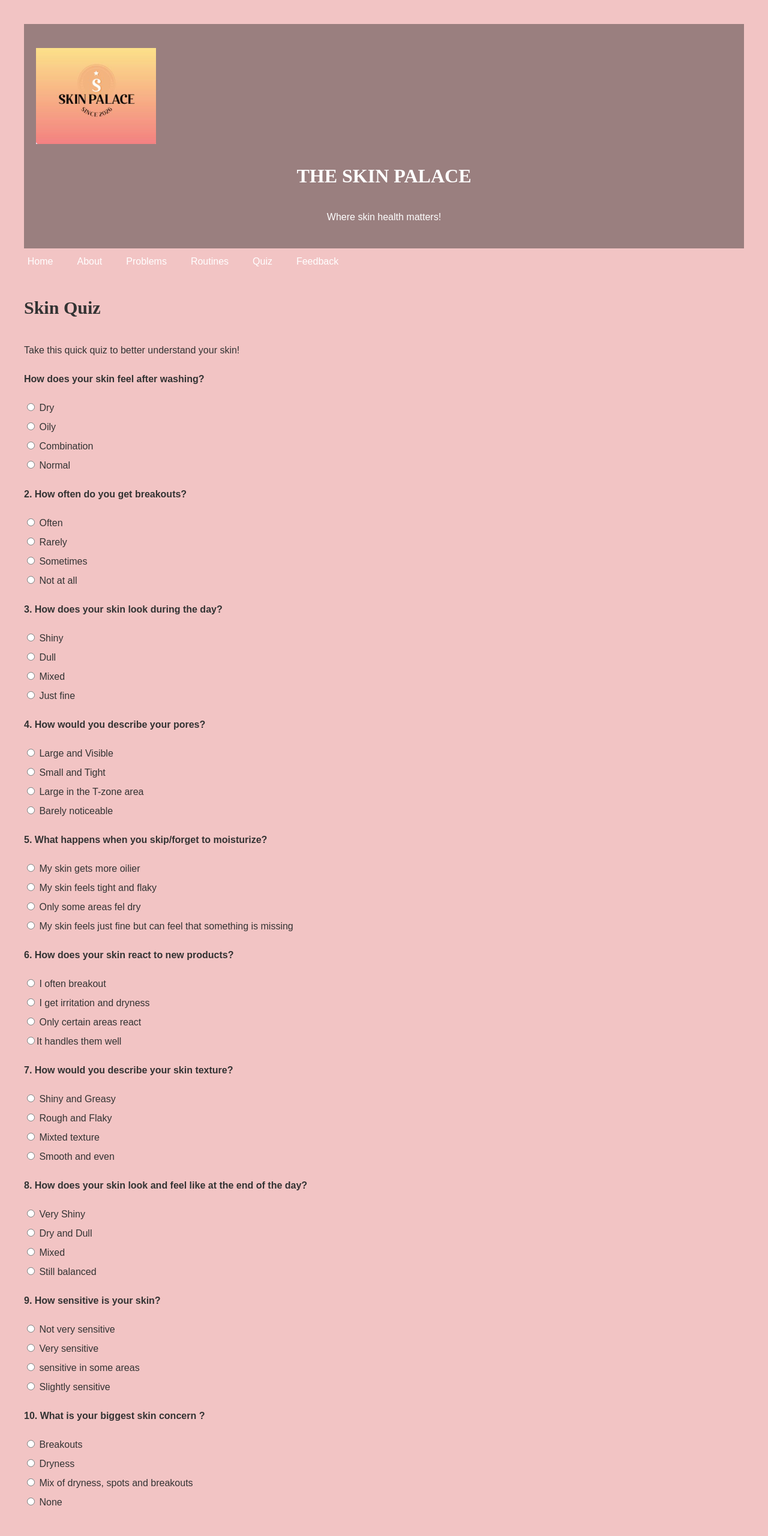
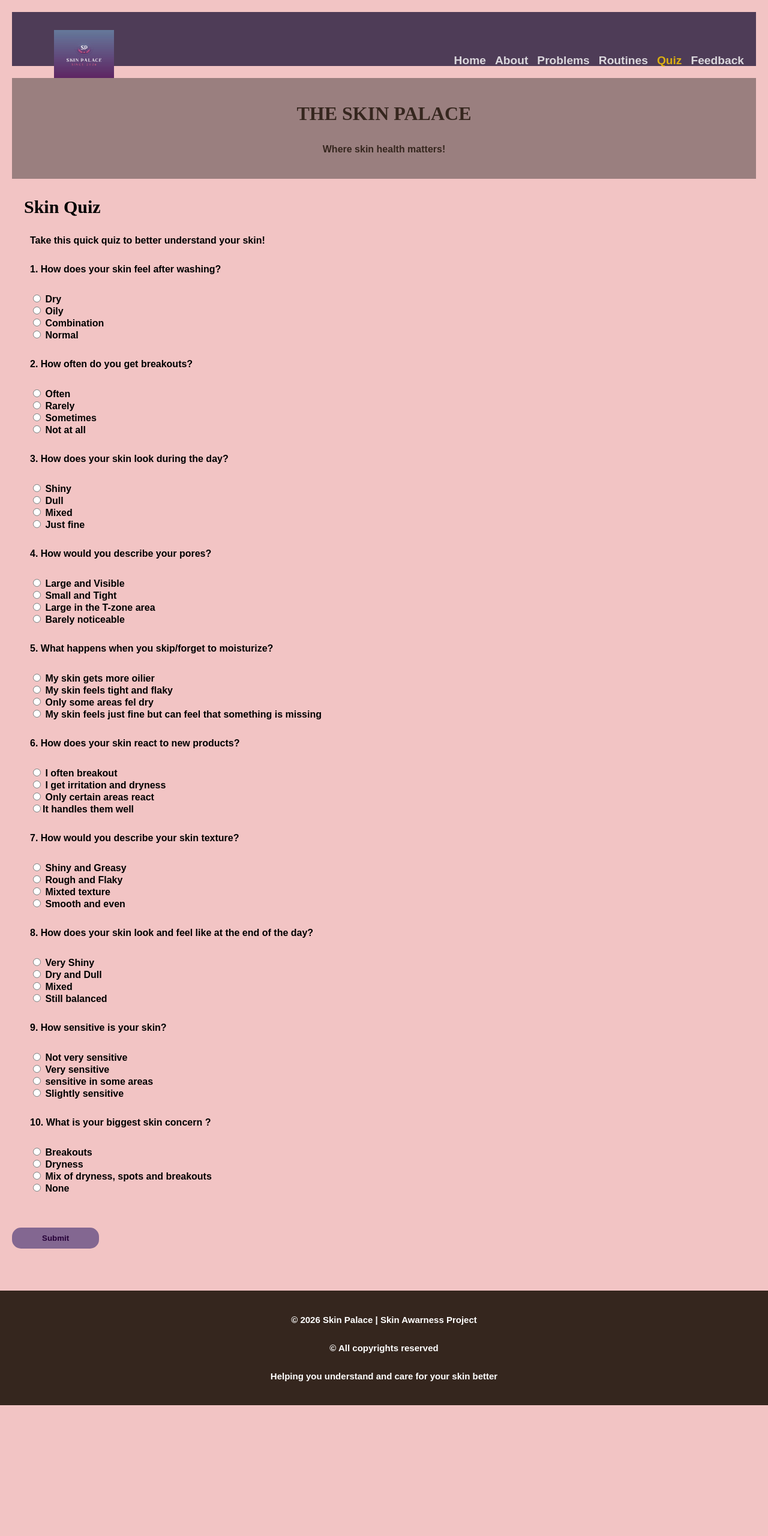
Before and after one commit to walt3r301/Bida25-301, a plain HTML site: page quiz.html in a window 1280 px wide. Shown: the top 2560 px of the page at 60% size. After the commit the page ends 2342 px from the top, so only its background shows below. Drawn offline with Linux system fonts and the light colour scheme; files whose address does not match are found by name.

Commit message:
Updated content

```diff
--- a/quiz.html
+++ b/quiz.html
@@ -16,113 +16,123 @@
 
 <body>
 
-  <header>
-     <img src="C:\Users\user\OneDrive - Botswana Accountancy College\Bida301-web-assig\images\company.logo.png"
-     alt="Company logo">
-    <h1>THE SKIN PALACE</h1>
-    <p>Where skin health matters!</p>
-  </header>
 
 <nav>
+    <div class="logo">
+<img src="company.logo.jpg"> </div>
+
+<ul id="menulist">
+
+   <li><a href="index.html">Home</a></li>
+
+    <li><a href="about.html">About</a></li>
+
+    <li><a href="problems.html">Problems</a></li>
+
+    <li><a href="routine.html">Routines</a></li>
+
+    <li><a href="quiz.html" class="active">Quiz</a></li>
+
+    <li><a href="feedback.html">Feedback</a></li>
+</ul>
+
+   <div class="menu-icon">
+    <i class="fa-solid fa-bars" onclick="toggleMenu()"></i>
+
+   </div>
+</nav>
 
 
-    <a href="index.html"><span>Home</span></a>
 
-    <a href="about.html"><span>About</span></a>
+ <header>
+    <h1>THE SKIN PALACE</h1>
 
-    <a href="problems.html"><span>Problems</span></a>
-
-    <a href="routine.html"><span>Routines</span></a>
-
-    <a href="quiz.html"><span>Quiz</span></a>
-
-    <a href="feedback.html"><span>Feedback</span></a>
-
-</nav>
+    <p>Where skin health matters!</p>
+    </header>
 
  <h2>Skin Quiz</h2>
  <p>Take this quick quiz to better understand your skin!</p>
 
 
 <!-- Question 1 -->
-<p><b> How does your skin feel after washing?</b></p>
-<input type="radio" name="q1" value="dry"> Dry<br>
+<p><b>1. How does your skin feel after washing?</b></p>
+<p><input type="radio" name="q1" value="dry"> Dry<br>
 <input type="radio" name="q1" value="oily"> Oily<br>
 <input type="radio" name="q1" value="combo"> Combination<br>
-<input type="radio" name="q1" value="normal"> Normal<br>
+<input type="radio" name="q1" value="normal"> Normal<br></p>
 
 <!-- Question 2 -->
 <p><b>2. How often do you get breakouts?</b></p>
-<input type="radio" name="q2" value="oily"> Often<br>
+<p><input type="radio" name="q2" value="oily"> Often<br>
 <input type="radio" name="q2" value="dry"> Rarely<br>
 <input type="radio" name="q2" value="combo"> Sometimes<br>
-<input type="radio" name="q2" value="normal"> Not at all<br>
+<input type="radio" name="q2" value="normal"> Not at all<br></p>
 
 <!-- Question 3 -->
 <p><b>3. How does your skin look during the day?</b></p>
-<input type="radio" name="q3" value="oily"> Shiny<br>
+<p><input type="radio" name="q3" value="oily"> Shiny<br>
 <input type="radio" name="q3" value="dry"> Dull<br>
 <input type="radio" name="q3" value="combo"> Mixed<br>
-<input type="radio" name="q3" value="normal"> Just fine<br>
+<input type="radio" name="q3" value="normal"> Just fine<br></p>
 
 
 <!-- Question 4 -->
 <p><b>4. How would you describe your pores?</b></p>
-<input type="radio" name="q4" value="oily"> Large and Visible<br>
+<p><input type="radio" name="q4" value="oily"> Large and Visible<br>
 <input type="radio" name="q4" value="dry"> Small and Tight<br>
 <input type="radio" name="q4" value="combo"> Large in the T-zone area<br>
-<input type="radio" name="q4" value="normal"> Barely noticeable<br>
+<input type="radio" name="q4" value="normal"> Barely noticeable<br></p>
 
 
 <!-- Question 5 -->
 <p><b>5. What happens when you skip/forget to moisturize?</b></p>
-<input type="radio" name="q5" value="oily"> My skin gets more oilier<br>
+<p><input type="radio" name="q5" value="oily"> My skin gets more oilier<br>
 <input type="radio" name="q5" value="dry"> My skin feels tight and flaky<br>
 <input type="radio" name="q5" value="combo"> Only some areas fel dry<br>
-<input type="radio" name="q5" value="normal"> My skin feels just fine but can feel that something is missing<br>
+<input type="radio" name="q5" value="normal"> My skin feels just fine but can feel that something is missing<br></p>
 
 
 <!-- Question 6 -->
 <p><b>6. How does your skin react to new products?</b></p>
-<input type="radio" name="q6" value="oily"> I often breakout<br>
+<p><input type="radio" name="q6" value="oily"> I often breakout<br>
 <input type="radio" name="q6" value="dry"> I get irritation and dryness<br>
 <input type="radio" name="q6" value="combo"> Only certain areas react<br>
-<input type="radio" name="q6" value="normal">It handles them well<br>
+<input type="radio" name="q6" value="normal">It handles them well<br></p>
 
 
 
 <!-- Question 7 -->
 <p><b>7. How would you describe your skin texture?</b></p>
-<input type="radio" name="q7" value="oily"> Shiny and Greasy<br>
+<p><input type="radio" name="q7" value="oily"> Shiny and Greasy<br>
 <input type="radio" name="q7" value="dry"> Rough and Flaky<br>
 <input type="radio" name="q7" value="combo"> Mixted texture<br>
-<input type="radio" name="q7" value="normal"> Smooth and even<br>
+<input type="radio" name="q7" value="normal"> Smooth and even<br></p>
 
 
 
 <!-- Question 8 -->
 <p><b>8. How does your skin look and feel like at the end of the day?</b></p>
-<input type="radio" name="q8" value="oily"> Very Shiny<br>
+<p><input type="radio" name="q8" value="oily"> Very Shiny<br>
 <input type="radio" name="q8" value="dry"> Dry and Dull<br>
 <input type="radio" name="q8" value="combo"> Mixed<br>
-<input type="radio" name="q8" value="normal"> Still balanced<br>
+<input type="radio" name="q8" value="normal"> Still balanced<br></p>
 
 
 
 <!-- Question 9 -->
 <p><b>9. How sensitive is your skin?</b></p>
-<input type="radio" name="q9" value="oily"> Not very sensitive<br>
+<p><input type="radio" name="q9" value="oily"> Not very sensitive<br>
 <input type="radio" name="q9" value="dry"> Very sensitive<br>
 <input type="radio" name="q9" value="combo"> sensitive in some areas<br>
-<input type="radio" name="q9" value="normal"> Slightly sensitive<br>
+<input type="radio" name="q9" value="normal"> Slightly sensitive<br></p>
 
 
 <!-- Question 10 -->
 <p><b>10. What is your biggest skin concern ?</b></p>
-<input type="radio" name="q10" value="oily"> Breakouts<br>
+<p><input type="radio" name="q10" value="oily"> Breakouts<br>
 <input type="radio" name="q10" value="dry"> Dryness<br>
 <input type="radio" name="q10" value="combo"> Mix of dryness, spots and breakouts<br>
-<input type="radio" name="q10" value="normal"> None<br>
+<input type="radio" name="q10" value="normal"> None<br></p>
 
 
 
@@ -142,6 +152,9 @@
 
  <script src="script.js"></script>
 
+  <script src="https://kit.fontawesome.com/0ecc9d47a7.js"
+ crossorigin="anonymous"></script>
+
 </body>
 
 </html>
--- a/script.js
+++ b/script.js
@@ -163,3 +163,20 @@ function showResult() {
         document.getElementById("result").innerHTML = "You have NORMAL skin.";
     }
 }
+
+
+/*******menubar*******/
+
+let menulist = document.getElementById("menulist")
+menulist.style.maxHeight = "0px";
+
+function toggleMenu() {
+    if (
+        menulist.style.maxHeight == "0px") {
+
+        menulist.style.maxHeight = "200px";
+    }
+    else {
+        menulist.style.maxHeight = "0px";
+    }
+}
--- a/styles.css
+++ b/styles.css
@@ -1,89 +1,181 @@
 body {
 
     font-family: Arial, Helvetica, sans-serif;
-    color: #333;
+    font-weight: 550;
+    color: #000000;
     background-color:  #f2c4c4;
-    margin: 30px;
-    padding: 10px;
-    line-height: 2.0;
+    margin: 0;
+    padding: 0;
+    box-sizing: border-box;
+}
 
-}
+/**********header&headings*************/
+
 header {
 
     background-color: #9a7f7f;
-    color: white;
+    color: #35261E;
+    margin: 20px;
     padding: 20px;
     text-align: center;
 
 }
 h1 {
     font-family: BROPELLA;
+    font-weight: 700;
 }
 h2 ,h3{
     font-family: stunning;
     font-size: 30px;
+    margin: 10px 0px;
+    padding: 10px 40px;
 }
 
-a{
-    color: #bc7e02;
-}
-/************nav**********/
-nav{
-    position: relative;
-    width: 530px;
-    border-radius: 8px;
-    display: flex;
-    justify-content: center;
-    align-items: center;
-}
-nav a {
 
-    position: relative;
-    font-size: 1em;
-    font-weight: 500;
-    color: #ffffff;
-    text-decoration: none;
-    padding: 6px 20px;
-    transition: .20s;
+/************paragraphs**********/
+p {
+    font: optional;
+    margin: 10px 10px;
+    padding: 10px 40px;
 }
 
+.feedback {
+    padding-left: 10px;
+
+
+}
+
+
+/************navs**********/
+
+a{
+     border-radius: 15px;
+    font-weight: bold;
+    font-size: larger;
+    color: #260038;
+
+}
+
+nav {
+    margin: 20px;
+    padding: 10px 20px;
+    display: flex;
+    align-items: center;
+    flex-wrap: wrap;
+    justify-content: space-between;
+    background: #4e3c57;
+    position: relative;
+    height: 70px;
+
+}
+
+nav ul{
+    display: flex;
+    gap: 15px;
+}
+
+nav ul li{
+    list-style-type: none;
+}
+
+nav ul li a{
+    text-decoration: none;
+     font-weight: bold;
+    color: #ffffff;
+    opacity: 0.8;
+
+
+}
 nav a:hover {
-color: rgb(204, 102, 13);
-    text-decoration: underline;
-    transform: scale(1.5);
+     border-bottom: 3px solid #260038;
+    border-radius: 15px;
+    transform:scale(0) translateY(50px);
+     transition: .10s;
+    font-weight: bold;
+    font-size: larger;
+    color: #260038;
+    transform: scale(1) translateY(0);
+    opacity: 1;
 }
+.active{
+    color: #ffcc00;
+    font-weight: bolder;
+
+}
+
+
+.menu-icon{
+    display: none;
+}
+
+.menu-icon{
+    color: beige;
+    font-size: 30px;
+
+}
+@media (max-width:600px) {
+    nav ul {
+        position: absolute;
+        top: 70px;
+        left: 0;
+        right: 0;
+        flex-direction: column;
+        text-align: center;
+        background: #4e3c57;
+        gap: 0px;
+        overflow: hidden;
+    }
+    nav ul li{
+        padding: 8px;
+    }
+    .menu-icon{
+        display: block;
+    }
+}
+
 
  /**************images***********/
 img {
-    max-width: 100%;
+   max-width: 100px;
     height: auto;
-    display: flex;
-    margin: 20px 0;
+    display: block;
+    margin: 10px 0;
     width: 200px;
+    margin: 10px 10px;
+    padding: 10px 40px;
 
 }
-
+.logo{
+    width: 60px;
+}
 
 
 /*****************footer************/
 footer {
     text-align: center;
-    background-color: #F58F7C;
+    background-color: #35261E;
     margin-top: 40px;
     padding: 20px;
     font-size: 15px;
+    color: #ffffff;
 }
 
+
+/*********buttons********/
 button {
-    padding: 12px 25px;
-    background-color: rgb(255, 214, 214);
-    color: rgb(0, 0, 0);
+    border-radius: 15px;
+    padding: 10px 50px;
+    margin-left: 20px;
+    font-weight: 600;
+    background-color: #836791;
+    color: #260038;
     border: none;
     cursor: pointer;
     transition: 0.3s;
 }
 
-/* Glow effect */
-button :hover {
-    box-shadow: 0 0 10px #00ffcc;
+button:hover {
+    background-color: #260038;
+    color: #ffffff;
+    transform: scale(1.05);
 }
```
Also changed, not shown: about.html (+30 -20 lines), feedback.html (+38 -24 lines), index.html (+31 -24 lines), problems.html (+34 -27 lines), routine.html (+31 -19 lines), 1Acne.webp (renamed from images/1Acne.webp), 2Acne.webp (renamed from images/2Acne.webp), Dry.jpg (renamed from images/Dry.jpg), Oily.jpg (renamed from images/Oily.jpg), Screenshot 2026-03-13 134747.png (added), Screenshot 2026-03-13 143336.png (added), Screenshot 2026-03-14 161307.png (added), company.logo.jpg (added), images/company.logo.png (deleted).
